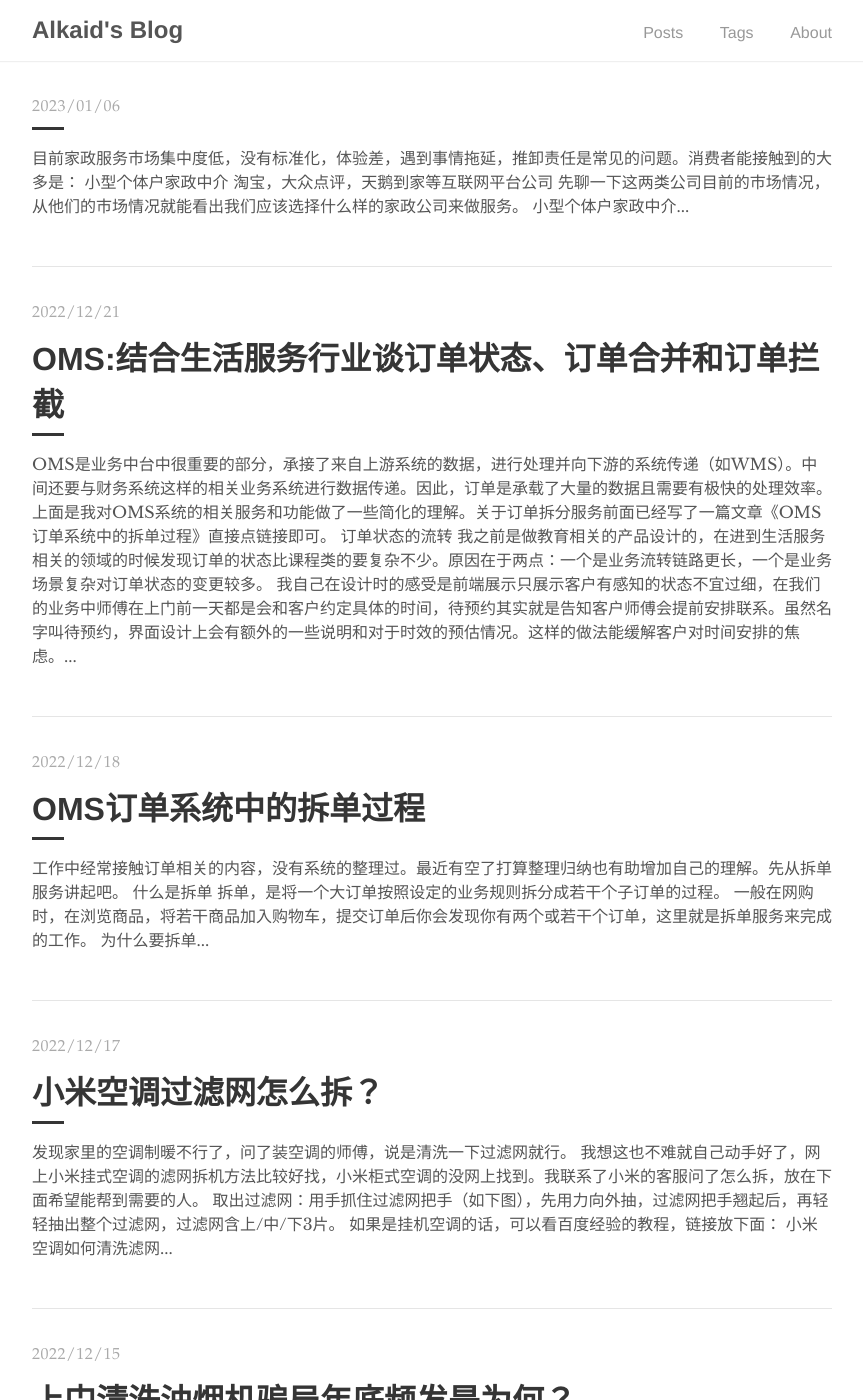
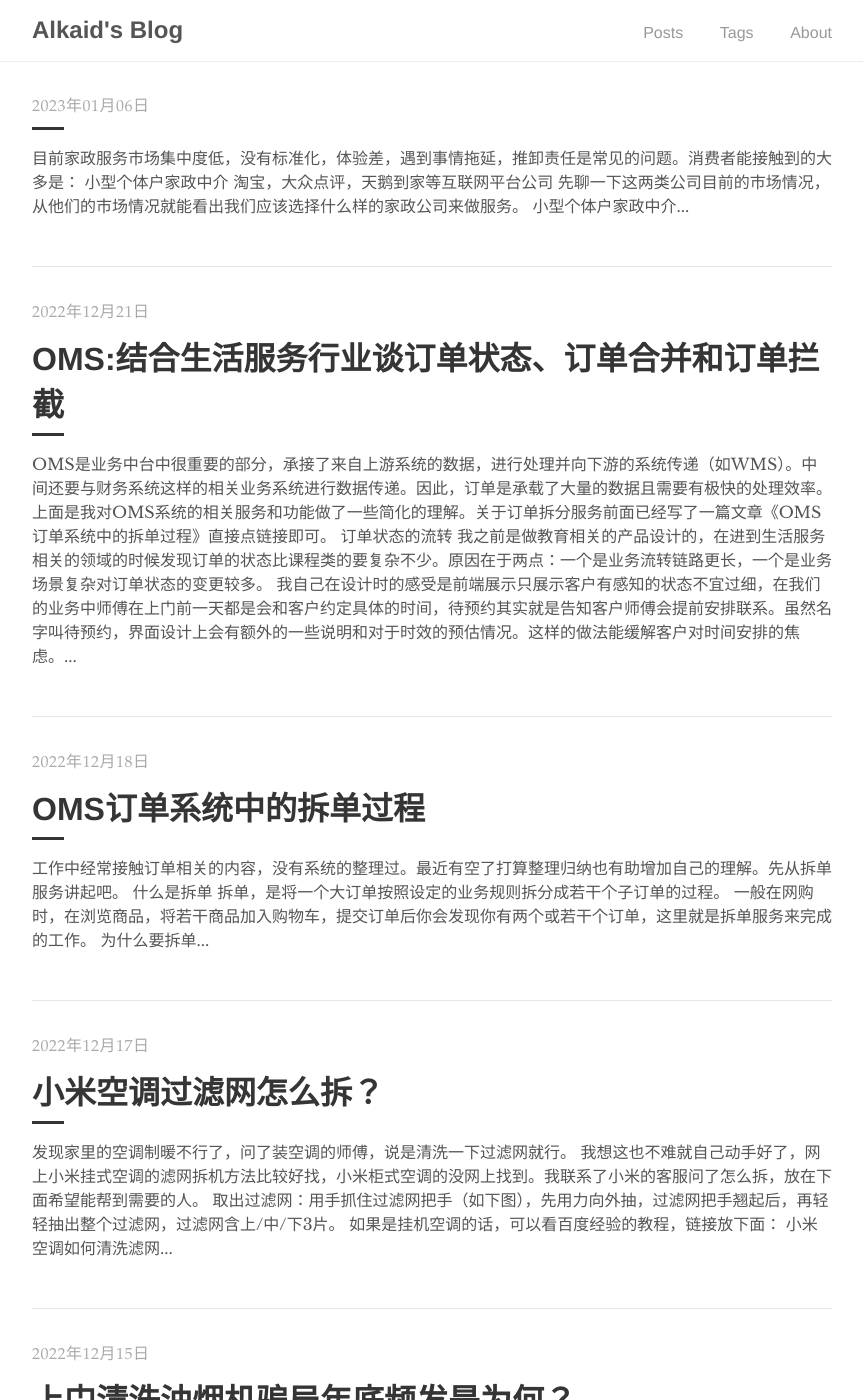
Before and after one commit to AlkaidWaong/ifoz, a Jekyll site: the page built from index.html, in a window 1280 px wide and 1400 px high. Shown: the whole window, without its empty margins (208-1071 px from the left). Built offline with Jekyll 4.4.1, drawn with Linux system fonts in a browser that asks for light colours; the list of posts is cut into pages by our own code; some of the changed text lies outside the part shown.

Commit message:
Update catalogue_item.html

```diff
--- a/_includes/catalogue_item.html
+++ b/_includes/catalogue_item.html
@@ -3,7 +3,7 @@
     {% if include.sticky == 'true' %}
     <span class="catalogue-pinned">Pinned &middot;</span>
     {% endif %}
-    <time datetime="{{ post.date }}" class="catalogue-time">{{ post.date | date: "%Y/%m/%d" }}</time>
+    <time datetime="{{ post.date }}" class="catalogue-time">{{ post.date | date: "%Y年%m月%d日" }}</time>
     <h1 class="catalogue-title">{{ post.title }}</h1>
     <div class="catalogue-line"></div>
 
```
